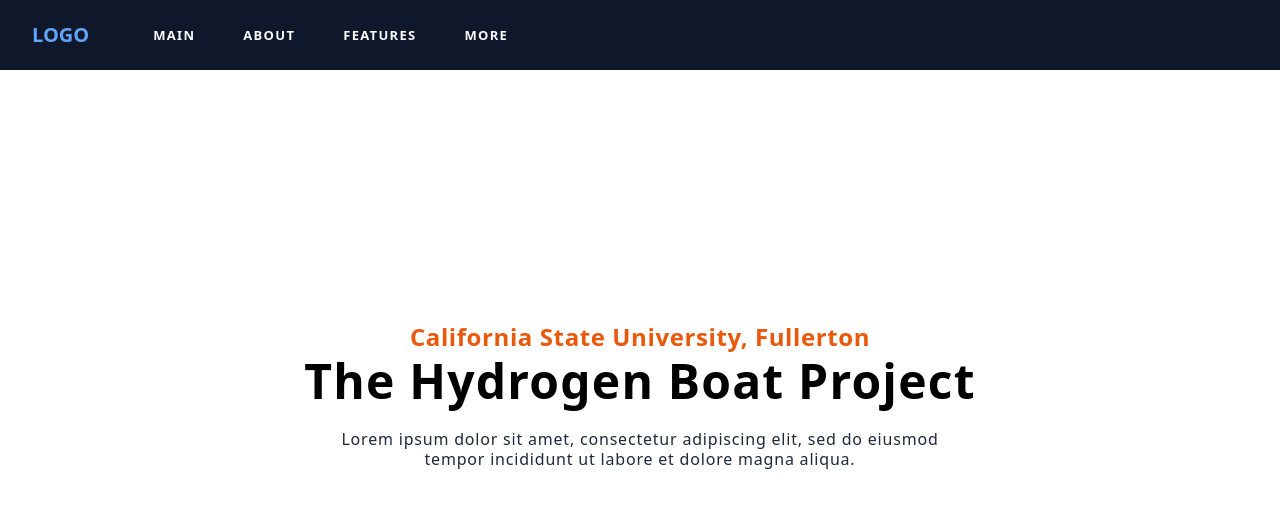
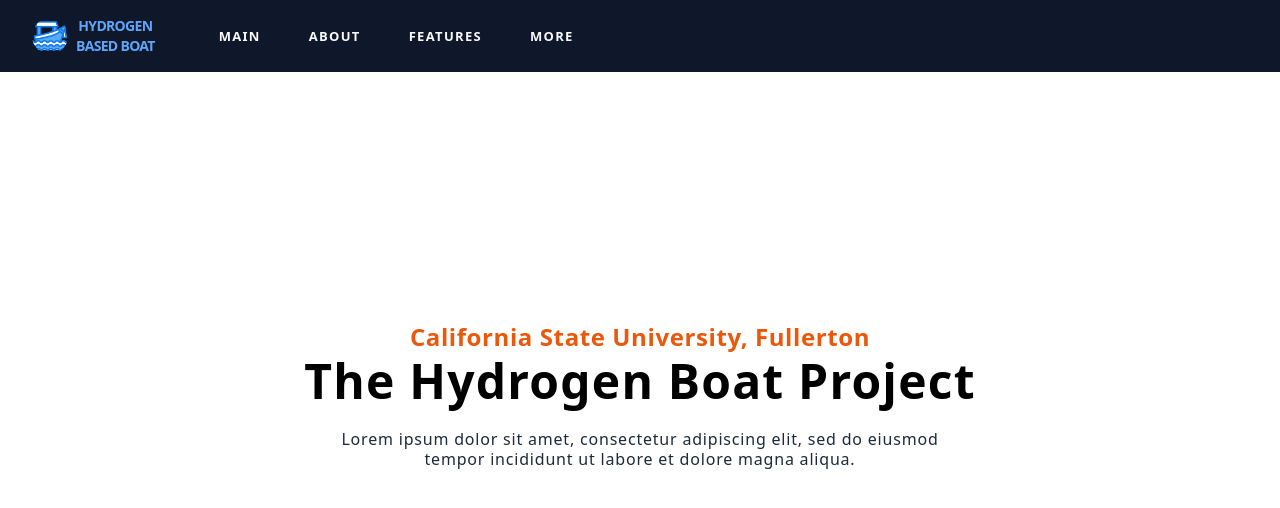
Before and after one commit to pn-code/boat, a Next.js app: page / in a window 1280 px wide. Shown: the top 508 px of the page. Built offline with nearby package versions, Linux system fonts and the light colour scheme.

Commit message:
Updated logo in Navbar

```diff
--- a/components/Navbar.tsx
+++ b/components/Navbar.tsx
@@ -1,4 +1,6 @@
+import Image from "next/image";
 import React from "react";
+import LogoImage from "@/public/assets/logo.png";
 
 const links: string[] = ["main", "about", "features", "more"];
 
@@ -6,14 +8,23 @@
   return (
     <nav className="w-full fixed top-0 flex items-center gap-10 md:gap-16 md:px-8 md:py-4 bg-slate-900 text-gray-50">
       {/* Logo */}
-      <header>
-        <h1 className="text-xl font-semibold text-blue-400">LOGO</h1>
+      <header className="flex gap-2 items-center">
+        <Image className="rounded-full" src={LogoImage} alt="boat logo" height={36} width={36} />
+        <h1 className="text-sm text-center font-semibold text-blue-400 uppercase tracking-tighter">
+          HYDROGEN
+          <br/>
+          BASED BOAT
+        </h1>
       </header>
 
       {/* Navigation Links */}
       <ul className="flex gap-4 md:gap-12 text-[13px] tracking-widest font-semibold py-1.5">
         {links.map((link) => (
-          <a className="pt-1 uppercase border-b-2 border-transparent hover:border-blue-200 duration-200 ease-linear" key={link} href={`#${link}`}>
+          <a
+            className="pt-1 uppercase border-b-2 border-transparent hover:border-blue-200 duration-200 ease-linear"
+            key={link}
+            href={`#${link}`}
+          >
             {link}
           </a>
         ))}
```
